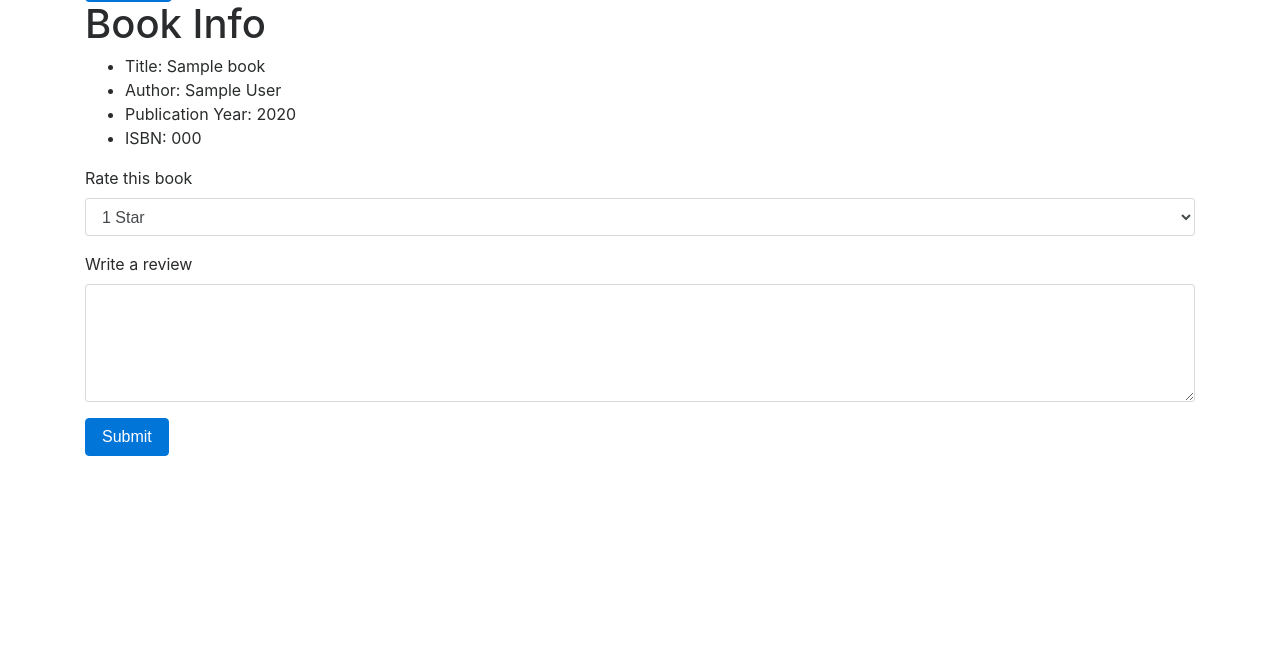
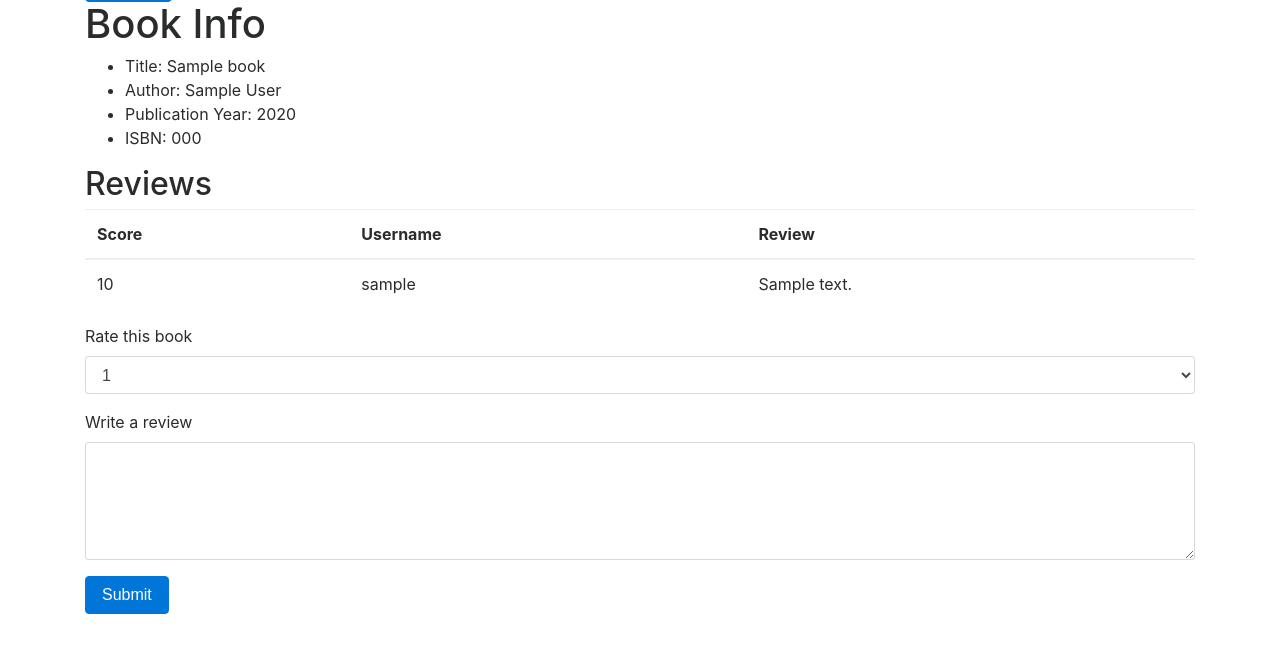
Before and after one commit to TomJRodrigues/cs50-web-programming, a Flask app: template projects/project1/templates/book.html in a window 1280 px wide. Shown: the part 36-689 px from the top of the page. Run offline with Flask 2, Linux system fonts and the light colour scheme; the template is opened without the code that fills it: most values are stand-ins (such as "Sample title", 1, 10 or a date in 2020); some libraries are stand-ins or nearby versions.

Commit message:
Reloads after submitting review

```diff
--- a/projects/project1/application.py
+++ b/projects/project1/application.py
@@ -1,6 +1,6 @@
 import os
 
-from flask import Flask, render_template, redirect, session, request
+from flask import Flask, render_template, redirect, session, request, jsonify, url_for
 from flask_session import Session
 from sqlalchemy import create_engine
 from sqlalchemy.orm import scoped_session, sessionmaker
@@ -17,6 +17,9 @@ if not os.getenv("DATABASE_URL"):
 app.config["SESSION_PERMANENT"] = False
 app.config["SESSION_TYPE"] = "filesystem"
 Session(app)
+
+# http://flask.pocoo.org/docs/1.0/quickstart/
+app.secret_key = 'b_5#y2L"F4Q8z\n\xec]/'
 
 # Set up database
 engine = create_engine(os.getenv("DATABASE_URL"))
@@ -78,12 +81,9 @@ def register():
 
 @app.route("/logout.html")
 def logout():
-
-    # Clear user session
-    session.clear()
-
-    # Redirect to index page
-    return redirect("/")
+    # Remove the username from the session if it's there from http://flask.pocoo.org/docs/1.0/quickstart/
+    session.pop('username', None)
+    return redirect(url_for('index'))
 
 @app.route("/search", methods=["POST"])
 def search():
@@ -155,7 +155,15 @@ def book(book_id):
             render_template("error.html", message="Please enter a review score.")
 
         # Add review to database
-        db.execute("INSERT INTO reviews (book_id, user_id, review_text, review_score) VALUES (:book_id, :user_id, :review_text, :review_score)", {"book_id": book.id, "user_id": session["user_id"], "review_text": review_text, "review_score": review_score})
+        db.execute("INSERT INTO reviews (book_id, username, review_text, review_score) VALUES (:book_id, :username, :review_text, :review_score)", {"book_id": book.id, "username": session["user_name"], "review_text": review_text, "review_score": review_score})
         db.commit()
+        return redirect(url_for('book', book_id=book.id)) # from: https://stackoverflow.com/questions/46822068/how-to-reload-flask-based-webpage-after-form-submission
 
     return render_template("book.html", book=book, reviews=reviews)
+
+@app.route("/api/<isbn>", methods=["GET"])
+def api(isbn):
+
+
+
+    return isbn
--- a/projects/project1/importBooks.py
+++ b/projects/project1/importBooks.py
@@ -9,7 +9,7 @@ db = scoped_session(sessionmaker(bind=engine))
 
 def main():
     db.execute("CREATE TABLE users (id SERIAL PRIMARY KEY, username VARCHAR NOT NULL, hash VARCHAR NOT NULL)")
-    db.execute("CREATE TABLE reviews (id SERIAL PRIMARY KEY, book_id INTEGER NOT NULL, user_id INTEGER NOT NULL, review_text VARCHAR NOT NULL, review_score VARCHAR NOT NULL)")
+    db.execute("CREATE TABLE reviews (id SERIAL PRIMARY KEY, book_id INTEGER NOT NULL, username VARCHAR UNIQUE NOT NULL, review_text VARCHAR NOT NULL, review_score INTEGER NOT NULL)")
     db.execute("CREATE TABLE books (id SERIAL PRIMARY KEY, title VARCHAR NOT NULL, author VARCHAR NOT NULL, year VARCHAR NOT NULL, isbn VARCHAR NOT NULL)")
     f = open("books.csv")
     reader = csv.reader(f)
--- a/projects/project1/templates/book.html
+++ b/projects/project1/templates/book.html
@@ -13,17 +13,38 @@
         <li>Publication Year: {{ book.year }}</li>
         <li>ISBN: {{ book.isbn }}</li>
     </ul>
+    <h2>Reviews</h2>
+
+    <table class="table">
+        <thead>
+            <tr>
+                <th scope="col">Score</th>
+                <th scope="col">Username</th>
+                <th scope="col">Review</th>
+            </tr>
+        </thead>
+        <tbody>
+            {% for review in reviews %}
+                <tr>
+                    <td>{{ review.review_score }}</td>
+                    <td>{{ review.username }}</td>
+                    <td>{{ review.review_text }}</td>
+                </tr>
+            {% endfor %}
+        </tbody>
+
+    </table>
 
     <form action="{{ url_for('book', book_id=book.id) }}" method="post">
 
         <div class="form-group">
             <label for="review_score">Rate this book</label>
             <select class="form-control" name="review_score" id="review_score">
-                <option>1 Star</option>
-                <option>2 Star</option>
-                <option>3 Star</option>
-                <option>4 Star</option>
-                <option>5 Star</option>
+                <option>1</option>
+                <option>2</option>
+                <option>3</option>
+                <option>4</option>
+                <option>5</option>
             </select>
         </div>
         <div class="form-group">
```
